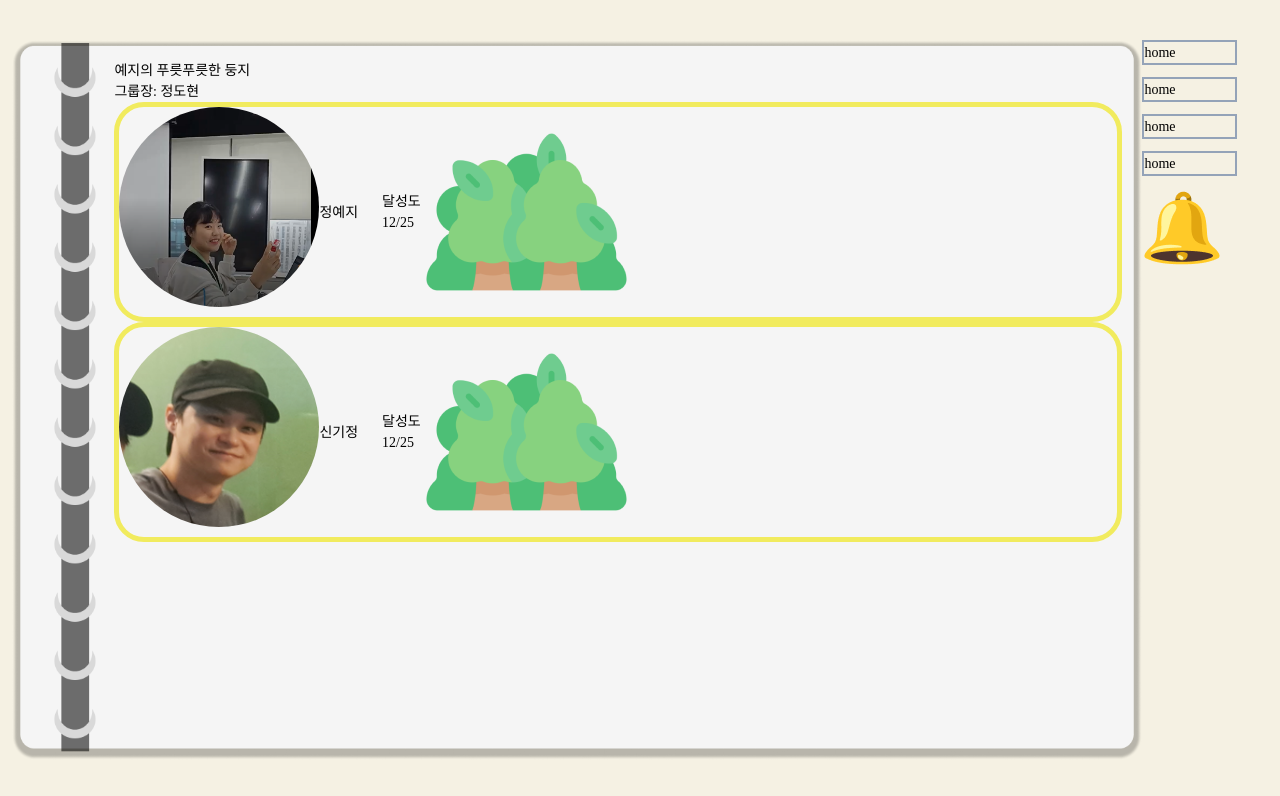
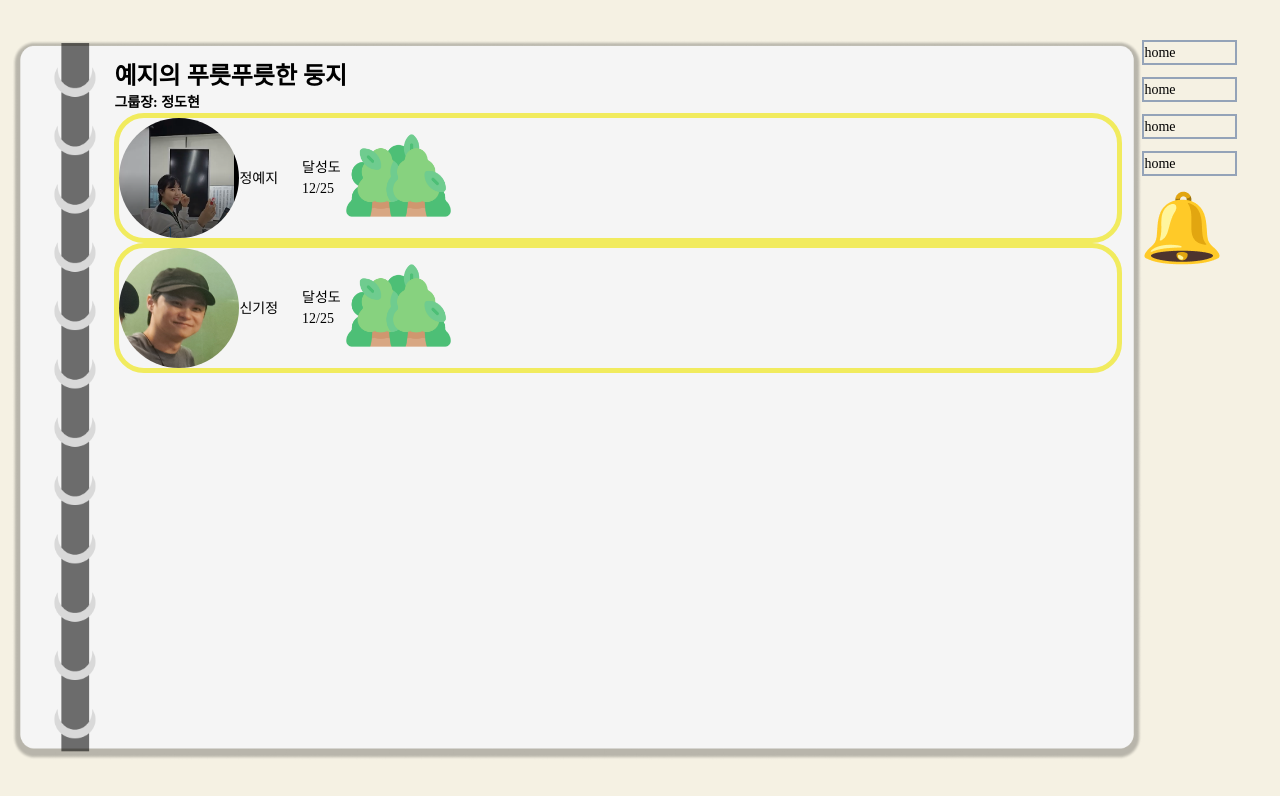
Before and after one commit to PlanTree3/PlanTree, a React (Vite) app in the folder frontend/: page /adminNest in a window 1280 px wide. Shown: the top 796 px of the page. Built offline with nearby package versions, Linux system fonts and the light colour scheme; no server answers; a web font is replaced by a local one.

Commit message:
design: 둥지

```diff
--- a/frontend/src/pages/AdminNestPage.tsx
+++ b/frontend/src/pages/AdminNestPage.tsx
@@ -30,8 +30,8 @@ const AdminNestPage = () => {
   // }
   return (
     <div>
-      <h2>예지의 푸릇푸릇한 둥지</h2>
-      <h2>그룹장: 정도현</h2>
+      <div className="font-semibold text-2xl">예지의 푸릇푸릇한 둥지</div>
+      <h2 className="font-semibold text-l">그룹장: 정도현</h2>
       <div className="studentBox">
         <div className="circle-image">
           <img src={yeji1} alt="" />/
--- a/frontend/src/pages/GroupPage.css
+++ b/frontend/src/pages/GroupPage.css
@@ -13,8 +13,8 @@
 }
 
 .circle-image {
-  width: 200px;
-  height: 200px;
+  width: 120px;
+  height: 120px;
   border-radius: 50%;
   overflow: hidden;
 }
@@ -36,8 +36,8 @@
 .forest {
   width: auto;
   height: auto;
-  max-width: 100%;
-  max-height: 100%;
+  max-width: 50%;
+  /* max-height: 50%;  */
   /* flex: 0 0 calc(25% - 10px); */
   margin: 5px;
 }
```
